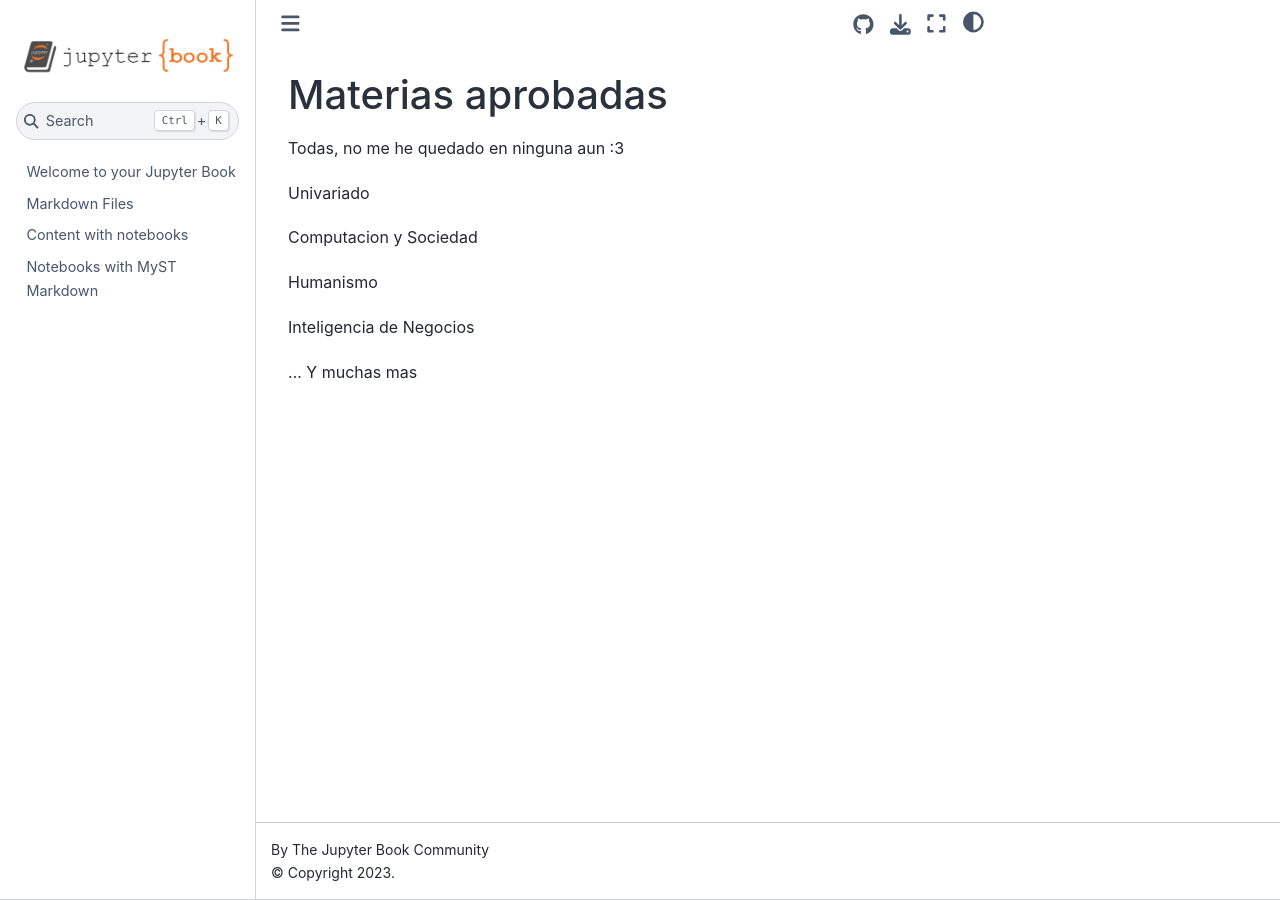
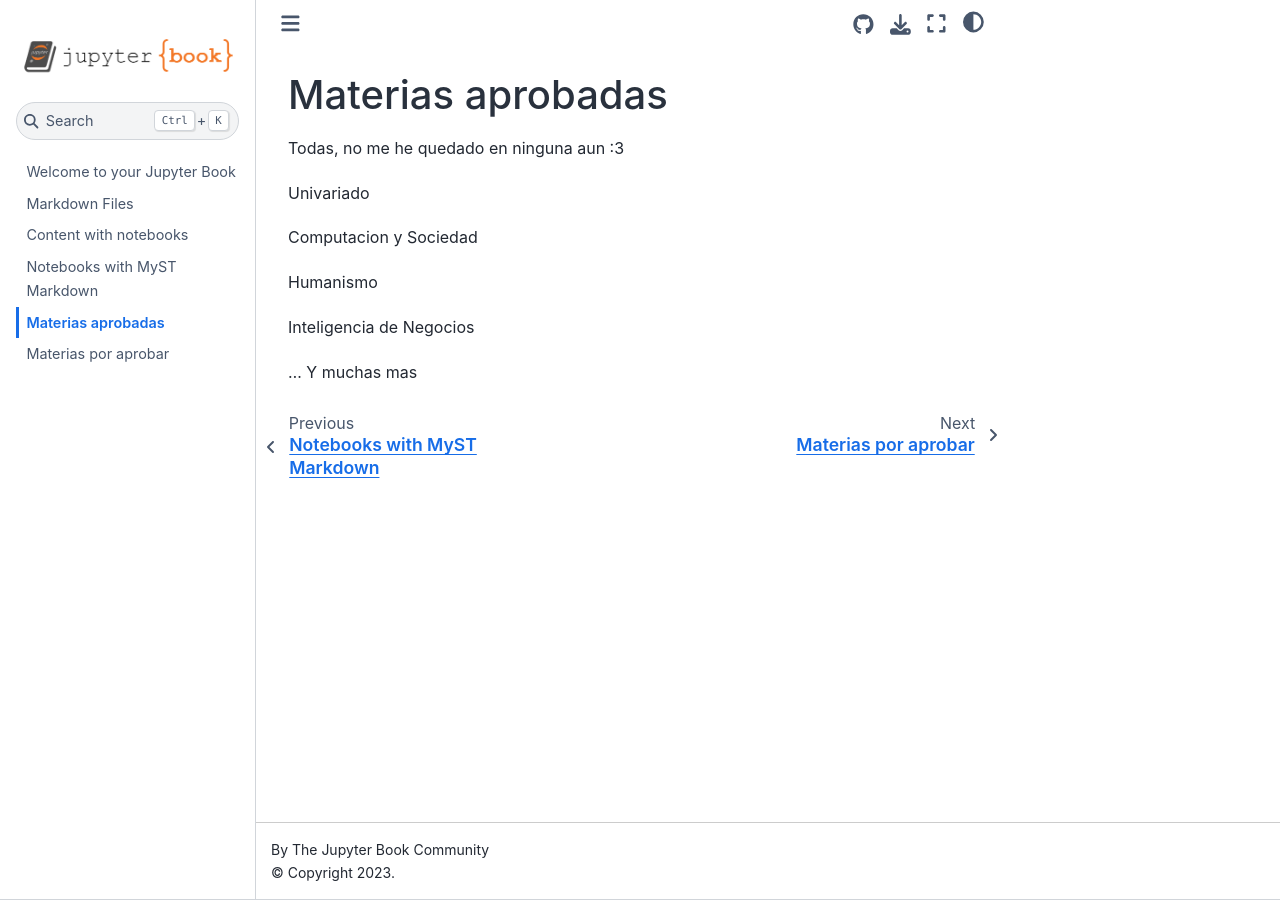
Before and after one commit to nahomi2004/clase0904, a Jupyter Book: the page built from materias-aprobadas.md, in a window 1280 px wide. Built offline with Jupyter Book 1.0.4 settings and Sphinx 7.4.7 and the Sphinx Book theme 1.1.4, drawn with Linux system fonts in a browser that asks for light colours.

Commit message:
Sexto commit el 09 de abril de 2025

```diff
--- a/_toc.yml
+++ b/_toc.yml
@@ -7,3 +7,5 @@ chapters:
 - file: markdown
 - file: notebooks
 - file: markdown-notebooks
+- file: materias-aprobadas
+- file: materias-por-aprobar
```
